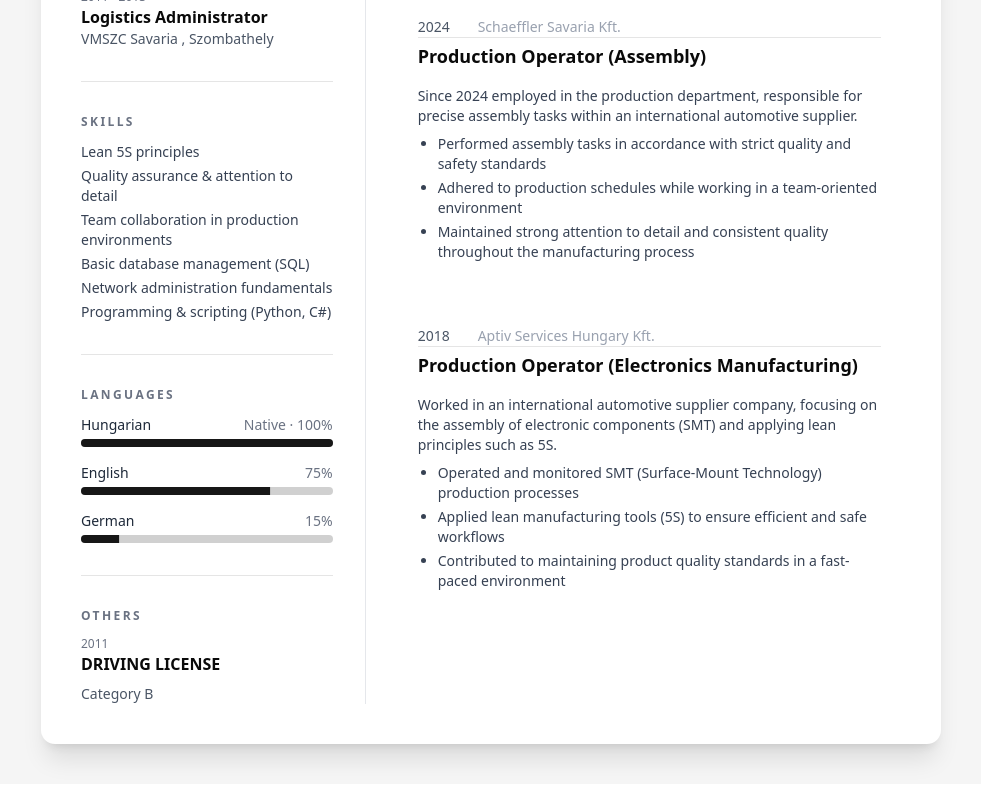
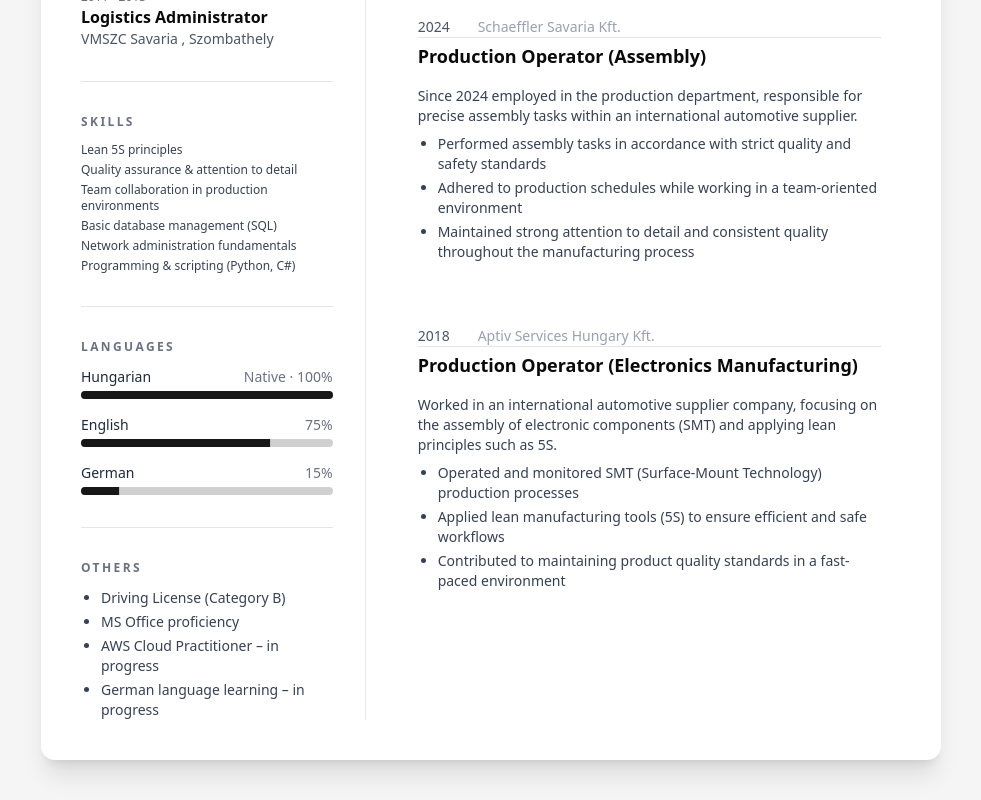
Before and after one commit to birodavidka/resume_template, a Next.js app: page /resume in a window 1280 px wide. Shown: the part 454-1254 px from the top of the page, without its empty margins (149-1130 px from the left). Built offline with nearby package versions, Linux system fonts and the light colour scheme.

Commit message:
some changes

```diff
--- a/app/resume/page.tsx
+++ b/app/resume/page.tsx
@@ -211,7 +211,7 @@ export default function ResumePage() {
             <section>
               <SectionTitle>{t.labels.skills}</SectionTitle>
               <p className="uppercase text-xs text-gray-500 tracking-[0.1em] mb-1"></p>
-              <ul className="space-y-1 text-sm text-gray-700">
+              <ul className="space-y-1 text-xs text-gray-700">
                 {t.skills.map((s, i) => (
                   <li key={i}>{s}</li>
                 ))}
@@ -244,18 +244,22 @@ export default function ResumePage() {
               </section>
             )}
             <Separator />
-            {/* Award */}
-            {t.award && (
+            {/* Others */}
+            {t.others && t.others.length > 0 && (
               <section>
-                <SectionTitle>{t.labels.award}</SectionTitle>
-                <div>
-                  <p className="text-xs text-gray-500">{t.award.year}</p>
-                  <p className="font-semibold uppercase">{t.award.title}</p>
-                  <p className="text-sm text-gray-600">{t.award.place}</p>
-                  {t.award.note && (
-                    <p className="text-sm text-gray-600 mt-2">{t.award.note}</p>
-                  )}
-                </div>
+                <SectionTitle>{t.labels.others ?? "Others"}</SectionTitle>
+                <ul className="list-disc pl-5 space-y-1 text-sm text-gray-700">
+                  {t.others.map((o, i) => (
+                    <li key={i}>
+                      {o.title}
+                      {o.note && (
+                        <span className="text-gray-500 text-xs ml-2">
+                          ({o.note})
+                        </span>
+                      )}
+                    </li>
+                  ))}
+                </ul>
               </section>
             )}
           </aside>
--- a/content/ResumeData.ts
+++ b/content/ResumeData.ts
@@ -24,7 +24,7 @@ export type ResumeData = {
   labels: {
     education: string;
     skills: string;
-    award: string;
+    others: string;
     profile: string;
     workExperience: string;
     languages: string;
@@ -32,7 +32,7 @@ export type ResumeData = {
   education: Education[];
   skillsHeader: string;
   skills: string[];
-  award?: { year: string; title: string; place: string; note?: string };
+  others?: { title: string; note?: string }[];
   profile: string;
   experience: Experience[];
   languages?: LanguageSkill[];
@@ -54,7 +54,7 @@ export const resumeDATA: Record<PersonId, Record<Lang, ResumeData>> = {
       labels: {
         education: "Education",
         skills: "Skills",
-        award: "Others",
+        others: "Others",
         profile: "Profile",
         workExperience: "Work Experience",
         languages: "Languages", // ⬅️
@@ -77,12 +77,12 @@ export const resumeDATA: Record<PersonId, Record<Lang, ResumeData>> = {
         "Network administration fundamentals",
         "Programming & scripting (Python, C#)",
       ],
-      award: {
-        year: "2011",
-        title: "Driving License",
-        place: " ",
-        note: "Category B",
-      },
+      others: [
+        { title: "Driving License (Category B)" },
+        { title: "MS Office proficiency" },
+        { title: "AWS Cloud Practitioner – in progress" },
+        { title: "German language learning – in progress" },
+      ],
       profile:
         "Lorem ipsum is simply dummy text of the printing and typesetting industry. It has survived not only five centuries, but also the leap into electronic typesetting.",
       experience: [
@@ -123,7 +123,7 @@ export const resumeDATA: Record<PersonId, Record<Lang, ResumeData>> = {
       labels: {
         education: "Ausbildung",
         skills: "Fähigkeiten",
-        award: "Kentnisse",
+        others: "Sonstiges",
         profile: "Profil",
         workExperience: "Berufserfahrung",
         languages: "Fremdsprachen",
@@ -146,12 +146,12 @@ export const resumeDATA: Record<PersonId, Record<Lang, ResumeData>> = {
         "Grundlagen der Netzwerkadministration",
         "Programmierung & Scripting (Python, C#)",
       ],
-      award: {
-        year: "2013",
-        title: "Auszeichnung / Leistung",
-        place: "Firmenname / Ort",
-        note: "Lorem ipsum Blindtext für Druck & Satz.",
-      },
+      others: [
+        { title: "Führerschein (Klasse B)" },
+        { title: "MS Office Kenntnisse" },
+        { title: "AWS Cloud Practitioner – in Ausbildung" },
+        { title: "Deutsch lernen – in Ausbildung" },
+      ],
       profile: "Lorem Ipsum ist ein Blindtext der Druck- und Satzindustrie und hat Jahrhunderte überdauert.",
       experience: [
         {
@@ -191,7 +191,7 @@ export const resumeDATA: Record<PersonId, Record<Lang, ResumeData>> = {
       labels: {
         education: "Tanulmányok",
         skills: "Készségek",
-        award: "Egyéb",
+        others: "Egyéb",
         profile: "Profil",
         workExperience: "Szakmai tapasztalat",
         languages: "Nyelvek",
@@ -214,12 +214,13 @@ export const resumeDATA: Record<PersonId, Record<Lang, ResumeData>> = {
         "Hálózatkezelési alapok",
         "Programozás & szkriptnyelvek (Python, C#)",
       ],
-      award: {
-        year: "2013",
-        title: "Díj / Eredmény",
-        place: "Cégnév / Helyszín",
-        note: "Nyomdai és szedési helykitöltő szöveg.",
-      },
+      others: [
+        { title: "B kategóriás jogosítvány" },
+        { title: "MS Office ismeretek" },
+        { title: "AWS Cloud Practitioner – folyamatban" },
+        { title: "Német nyelv tanulás – folyamatban" },
+      ],
+
       profile:
         "Helykitöltő szöveg a nyomdai és kiadói iparból; évszázadok óta használatos, és túlélte az elektronikus kiadványszerkesztés korát.",
       experience: [
```
